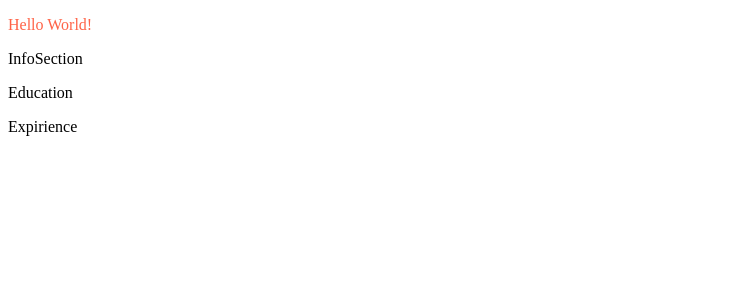
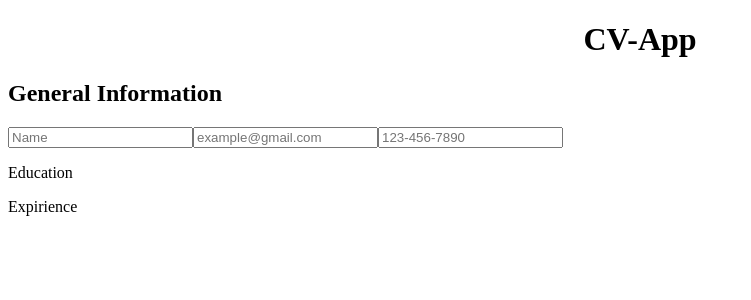
Before and after one commit to S460s/cv-app, a React (Create React App) app: page / in a window 1280 px wide. Shown: the top 300 px of the page, without its empty margins (0-751 px from the left). Built offline with nearby package versions, Linux system fonts and the light colour scheme.

Commit message:
Added basic structure for general info

```diff
--- a/src/App.js
+++ b/src/App.js
@@ -8,7 +8,9 @@ class App extends React.Component {
 	render() {
 		return (
 			<div>
-				<p className='title'>Hello World!</p>
+				<header>
+					<h1 className='title'>CV-App</h1>
+				</header>
 				<GeneralSection />
 				<EducationSection />
 				<ExpirienceSection />
--- a/src/components/GeneralSection.js
+++ b/src/components/GeneralSection.js
@@ -1,10 +1,46 @@
 import React from 'react';
 
 class GeneralSection extends React.Component {
+	constructor(props) {
+		super(props);
+		this.state = {
+			name: '',
+			email: '',
+			phone: '',
+		};
+		this.handleChange = this.handleChange.bind(this);
+	}
+
+	handleChange(e) {
+		const { name, value } = e.target;
+		this.setState({ [name]: value });
+	}
+
 	render() {
 		return (
 			<div>
-				<p>InfoSection</p>
+				<h2>General Information</h2>
+				<input
+					type='text'
+					placeholder='Name'
+					name='name'
+					onChange={this.handleChange}
+					value={this.state.name}
+				/>
+				<input
+					type='email'
+					placeholder='example@gmail.com'
+					name='email'
+					onChange={this.handleChange}
+					value={this.state.email}
+				/>
+				<input
+					type='tel'
+					name='phone'
+					placeholder='123-456-7890'
+					onChange={this.handleChange}
+					value={this.state.phone}
+				/>
 			</div>
 		);
 	}
--- a/src/styles/App.css
+++ b/src/styles/App.css
@@ -1,3 +1,3 @@
 .title {
-	color: tomato;
+	text-align: center;
 }
```
